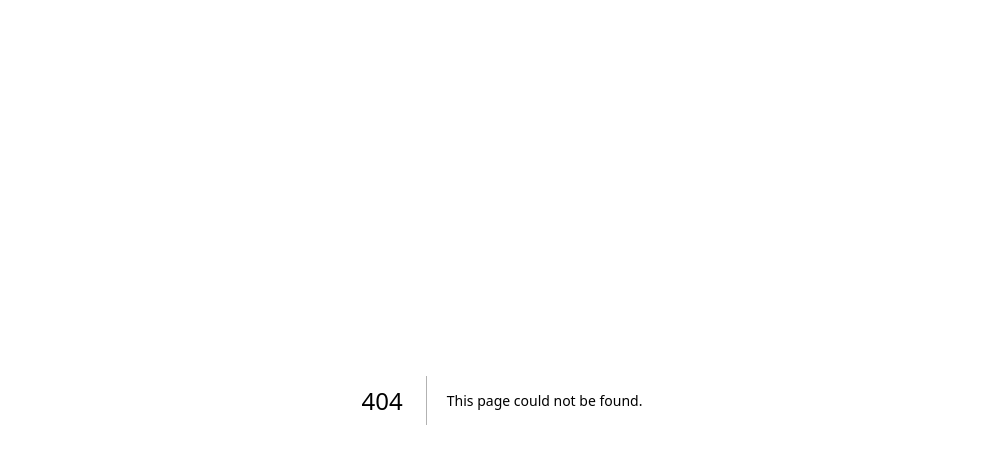
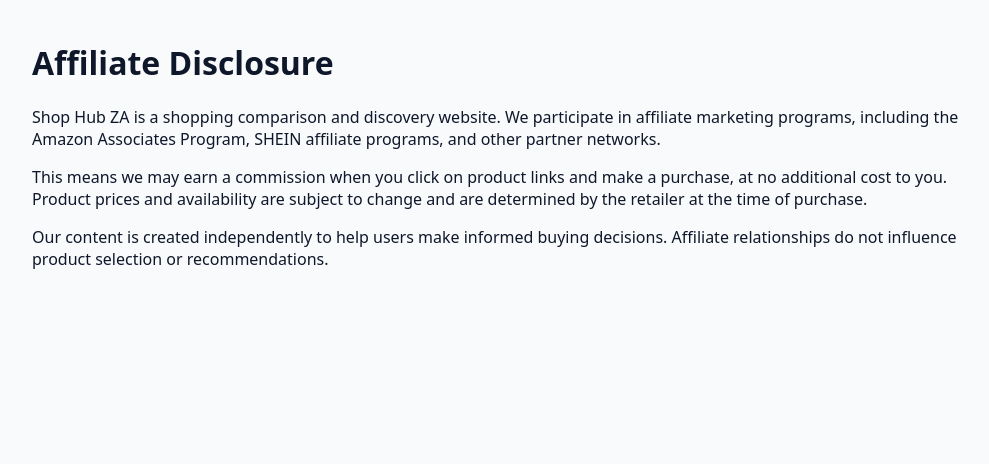
Before and after one commit to Manenga23/SHOP-HUB-ZA, a Next.js app: page /disclosure in a window 1280 px wide. Before the commit this address had no page. Shown: the top 464 px of the page, without its empty margins (138-1127 px from the left). Built offline with nearby package versions, Linux system fonts and the light colour scheme.

Commit message:
Add Affiliate Disclosure page

```diff
--- /dev/null
+++ b/src/pages/disclosure.tsx
@@ -0,0 +1,32 @@
+import Head from "next/head";
+
+export default function Disclosure() {
+  return (
+    <>
+      <Head>
+        <title>Affiliate Disclosure – Shop Hub ZA</title>
+      </Head>
+
+      <div className="container">
+        <h1>Affiliate Disclosure</h1>
+
+        <p>
+          Shop Hub ZA is a shopping comparison and discovery website.
+          We participate in affiliate marketing programs, including the Amazon Associates Program,
+          SHEIN affiliate programs, and other partner networks.
+        </p>
+
+        <p>
+          This means we may earn a commission when you click on product links and make a purchase,
+          at no additional cost to you. Product prices and availability are subject to change
+          and are determined by the retailer at the time of purchase.
+        </p>
+
+        <p>
+          Our content is created independently to help users make informed buying decisions.
+          Affiliate relationships do not influence product selection or recommendations.
+        </p>
+      </div>
+    </>
+  );
+}
```
